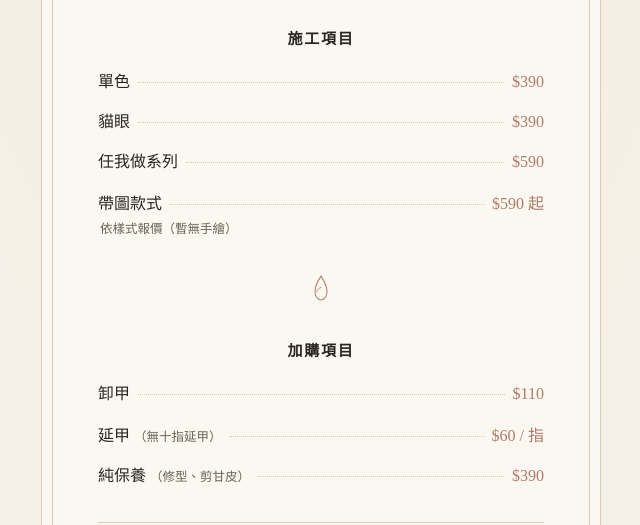
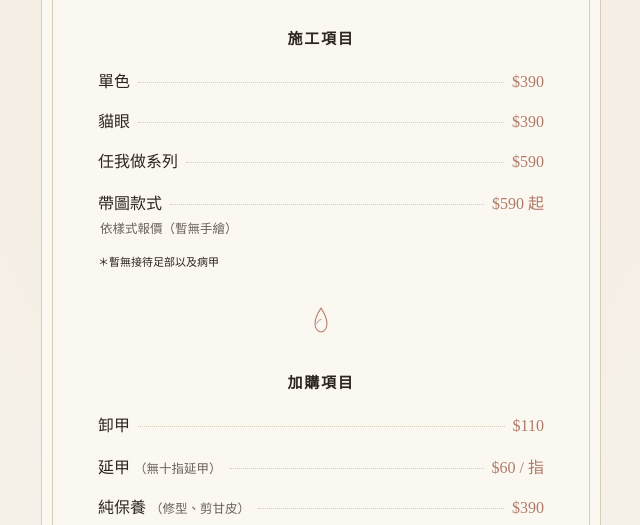
Before and after one commit to comingsoon-source/comingsoon.atelier.menu, a plain HTML site: page index.html in a window 1280 px wide. Shown: the part 275-800 px from the top of the page, without its empty margins (319-959 px from the left). Drawn offline with Linux system fonts and the light colour scheme.

Commit message:
Update index.html

```diff
--- a/index.html
+++ b/index.html
@@ -276,6 +276,7 @@
         <p class="sub">依樣式報價（暫無手繪）</p>
       </div>
     </div>
+    <p class="sub" style="text-align:left; font-size:11px; margin-top:16px;">＊暫無接待足部以及病甲</p>
   </section>
 
   <div class="ornament" aria-hidden="true">
```
